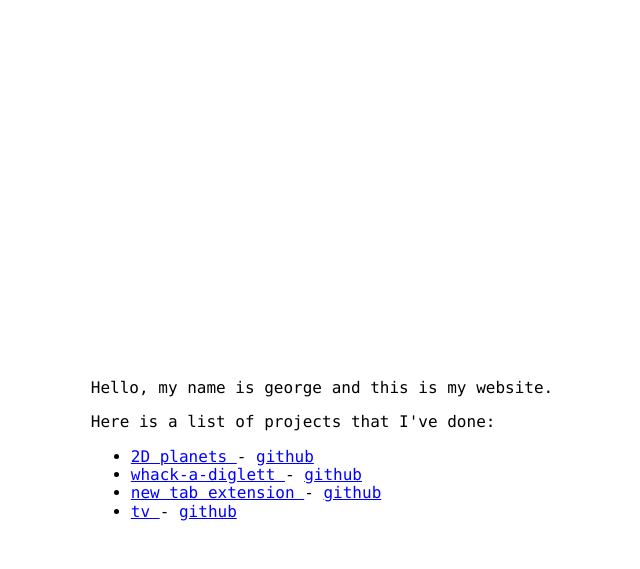
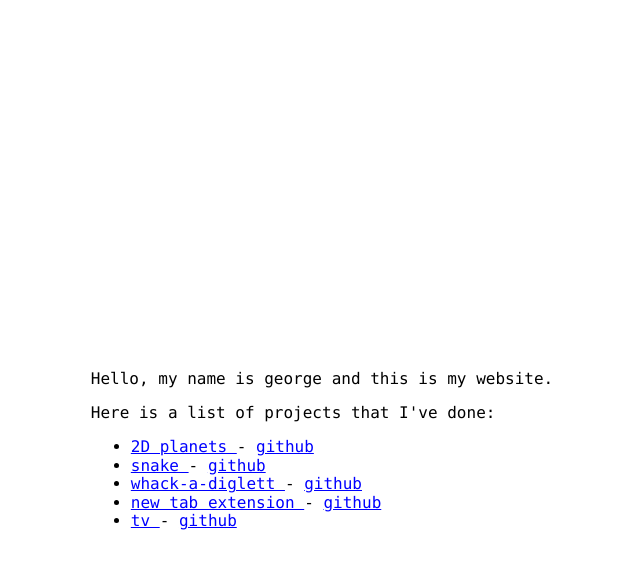
Before and after one commit to gesu/blog, a Jekyll site: the page built from index.html, in a window 1280 px wide. Shown: the top 569 px of the page, without its empty margins (318-958 px from the left). Built offline with Jekyll 4.4.1, drawn with Linux system fonts in a browser that asks for light colours.

Commit message:
Add snake project

```diff
--- a/index.html
+++ b/index.html
@@ -14,7 +14,7 @@ title: gsu
 
   <ul>
     <li>
-      <a href="https://gesu.github.io/2d-planets">
+      <a href="/2d-planets">
         2D planets
       </a> -
       <a href="https://github.com/gesu/2d-planets">
@@ -22,7 +22,15 @@ title: gsu
       </a>
     </li>
     <li>
-      <a href="https://gesu.github.io/whack-a-diglett">
+      <a href="/snake">
+        snake
+      </a> -
+      <a href="https://github.com/gesu/snake">
+        github
+      </a>
+    </li>
+    <li>
+      <a href="/whack-a-diglett">
         whack-a-diglett
       </a> -
       <a href="https://github.com/gesu/whack-a-diglett">
@@ -30,7 +38,7 @@ title: gsu
       </a>
     </li>
     <li>
-      <a href="https://gesu.github.io/newtab/">
+      <a href="/newtab/">
         new tab extension
       </a> -
       <a href="https://github.com/gesu/newtab">
@@ -38,7 +46,7 @@ title: gsu
       </a>
     </li>
     <li>
-      <a href="https://gesu.github.io/tv">
+      <a href="/tv">
         tv
       </a> -
       <a href="https://github.com/gesu/tv">
```
